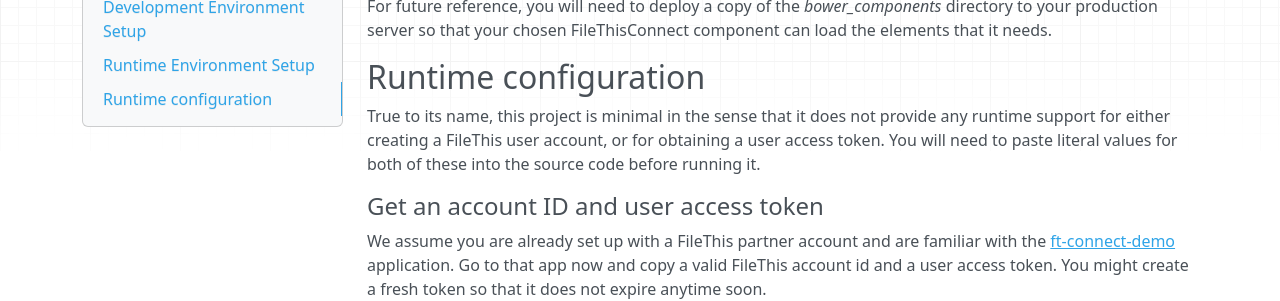
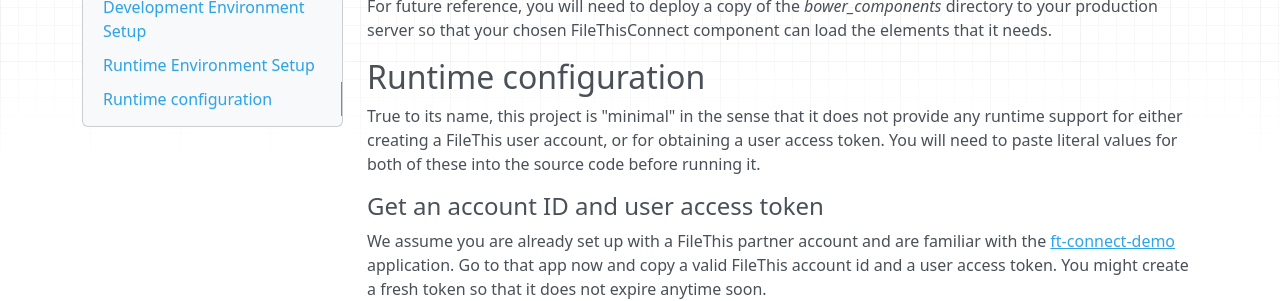
Before and after one commit to filethis/developer-docs, an MkDocs documentation site: the page built from docs/ft-connect-minimal-site.md, in a window 1280 px wide and 900 px high, scrolled down 3619 px. Shown: the part 155-456 px from the top of the window. Built offline with MkDocs 1.6.1, drawn with Linux system fonts in a browser that asks for light colours; nearby versions of some CDN libraries; old or Windows-style settings are respelled for this version of MkDocs.

Commit message:
Small text change

```diff
--- a/docs/ft-connect-minimal-site.md
+++ b/docs/ft-connect-minimal-site.md
@@ -136,7 +136,7 @@
 
 ## Runtime configuration
 
-True to its name, this project is minimal in the sense that it does not provide any runtime support for either creating a FileThis user account, or for obtaining a user access token. You will need to paste literal values for both of these into the source code before running it.
+True to its name, this project is "minimal" in the sense that it does not provide any runtime support for either creating a FileThis user account, or for obtaining a user access token. You will need to paste literal values for both of these into the source code before running it.
 
 #### Get an account ID and user access token
 
```
